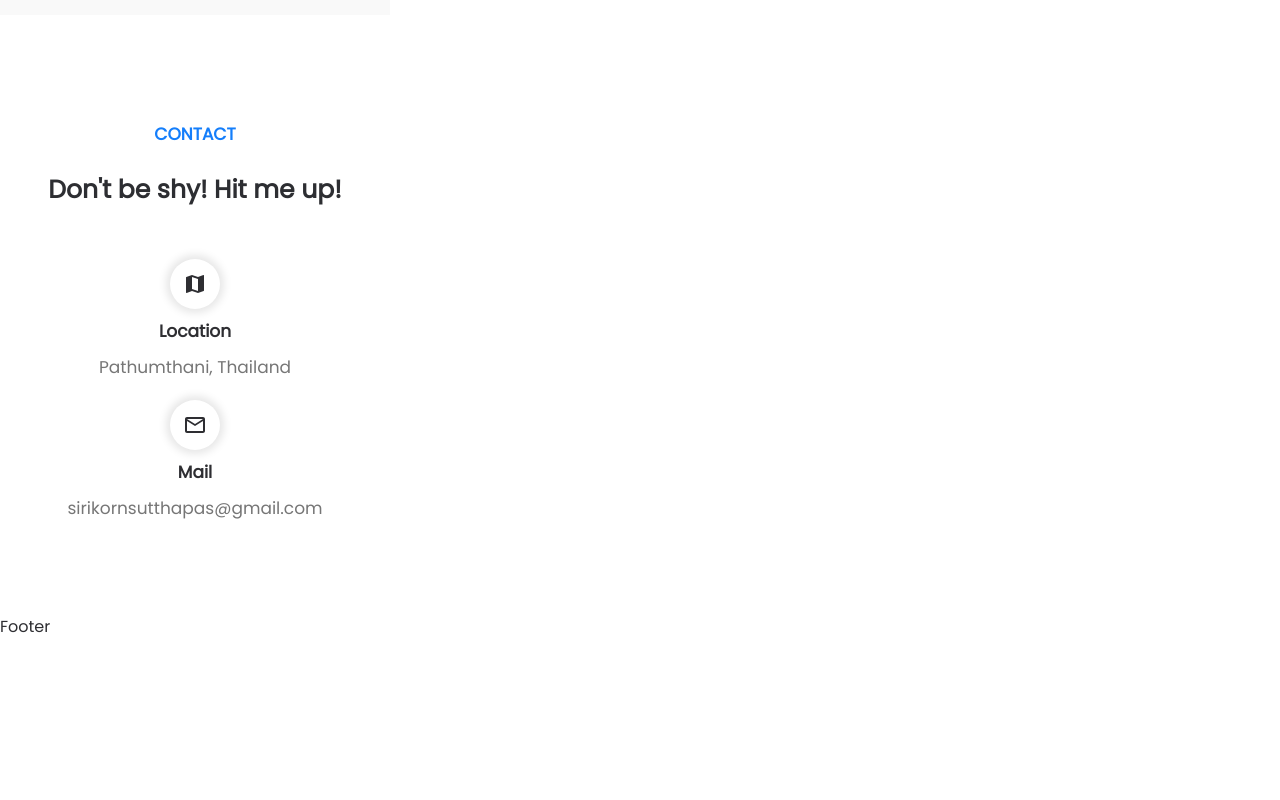
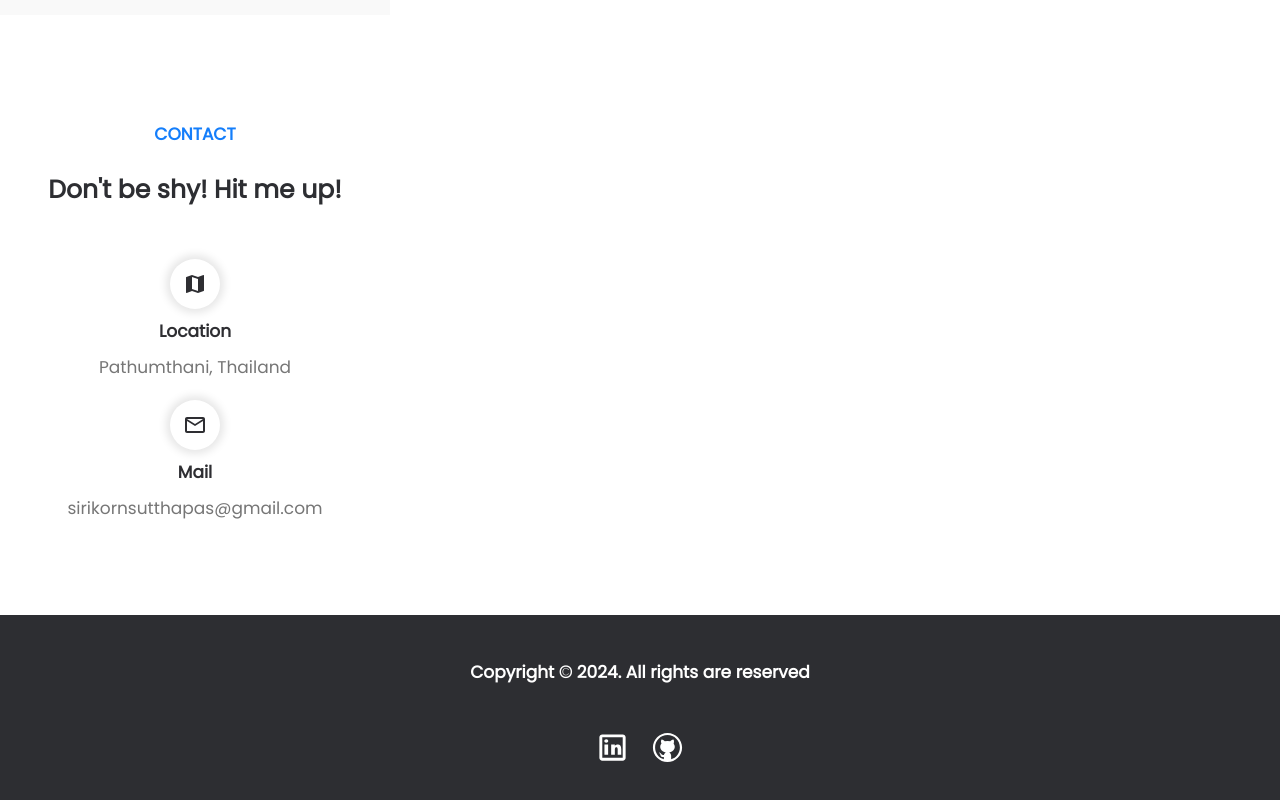
Before and after one commit to TortarZ/Portfolio-Website, a Next.js app: page / in a window 1280 px wide. Shown: the part 2016-2816 px from the top of the page. Before the commit the page ends 2655 px from the top, so only its background shows below. Built offline with nearby package versions, Linux system fonts and the light colour scheme.

Commit message:
Make footer section

```diff
--- /dev/null
+++ b/app/components/Footer.css
@@ -0,0 +1,22 @@
+.footer-section {
+  width: 100%;
+  height: 195px;
+  background-color: #2d2e32;
+  display: flex;
+  flex-direction: column;
+  align-items: center;
+  justify-content: space-evenly;
+}
+
+.link-footer {
+  display: flex;
+  gap: 20px;
+}
+
+.icon-footer {
+  fill: white;
+}
+
+:hover.icon-footer {
+  fill: #7bb9ff;
+}
--- a/app/components/Footer.tsx
+++ b/app/components/Footer.tsx
@@ -1,7 +1,48 @@
+import Link from "next/link";
 import React from "react";
+import "./Footer.css";
+
+const iconsize = 35;
 
 const Footer = () => {
-  return <div>Footer</div>;
+  return (
+    <>
+      <footer className="footer-section">
+        <h2 className="text-white font-bold text-[17px]">
+          Copyright © 2024. All rights are reserved
+        </h2>
+        <div className="link-footer">
+          <Link href="#">
+            <svg
+              xmlns="http://www.w3.org/2000/svg"
+              x="0px"
+              y="0px"
+              width={iconsize}
+              height={iconsize}
+              viewBox="0 0 24 24"
+              className="icon-footer"
+            >
+              <path d="M 5 3 C 3.895 3 3 3.895 3 5 L 3 19 C 3 20.105 3.895 21 5 21 L 19 21 C 20.105 21 21 20.105 21 19 L 21 5 C 21 3.895 20.105 3 19 3 L 5 3 z M 5 5 L 19 5 L 19 19 L 5 19 L 5 5 z M 7.7792969 6.3164062 C 6.9222969 6.3164062 6.4082031 6.8315781 6.4082031 7.5175781 C 6.4082031 8.2035781 6.9223594 8.7167969 7.6933594 8.7167969 C 8.5503594 8.7167969 9.0644531 8.2035781 9.0644531 7.5175781 C 9.0644531 6.8315781 8.5502969 6.3164062 7.7792969 6.3164062 z M 6.4765625 10 L 6.4765625 17 L 9 17 L 9 10 L 6.4765625 10 z M 11.082031 10 L 11.082031 17 L 13.605469 17 L 13.605469 13.173828 C 13.605469 12.034828 14.418109 11.871094 14.662109 11.871094 C 14.906109 11.871094 15.558594 12.115828 15.558594 13.173828 L 15.558594 17 L 18 17 L 18 13.173828 C 18 10.976828 17.023734 10 15.802734 10 C 14.581734 10 13.930469 10.406562 13.605469 10.976562 L 13.605469 10 L 11.082031 10 z"></path>
+            </svg>
+          </Link>
+
+          <Link href="#">
+            <svg
+              xmlns="http://www.w3.org/2000/svg"
+              x="0px"
+              y="0px"
+              width={iconsize}
+              height={iconsize}
+              viewBox="0 0 48 48"
+              className="icon-footer"
+            >
+              <path d="M 24 4 C 12.972066 4 4 12.972074 4 24 C 4 35.027926 12.972066 44 24 44 C 35.027934 44 44 35.027926 44 24 C 44 12.972074 35.027934 4 24 4 z M 24 7 C 33.406615 7 41 14.593391 41 24 C 41 31.66536 35.956939 38.122519 29 40.251953 L 29 35.136719 C 29 33.226635 27.899316 31.588619 26.308594 30.773438 A 10 8 0 0 0 32.4375 18.720703 C 32.881044 17.355414 33.376523 14.960672 32.199219 13.076172 C 29.929345 13.076172 28.464667 14.632086 27.765625 15.599609 A 10 8 0 0 0 24 15 A 10 8 0 0 0 20.230469 15.59375 C 19.529731 14.625773 18.066226 13.076172 15.800781 13.076172 C 14.449711 15.238817 15.28492 17.564557 15.732422 18.513672 A 10 8 0 0 0 21.681641 30.779297 C 20.3755 31.452483 19.397283 32.674042 19.097656 34.15625 L 17.783203 34.15625 C 16.486203 34.15625 15.98225 33.629234 15.28125 32.740234 C 14.58925 31.851234 13.845172 31.253859 12.951172 31.005859 C 12.469172 30.954859 12.144453 31.321484 12.564453 31.646484 C 13.983453 32.612484 14.081391 34.193516 14.650391 35.228516 C 15.168391 36.160516 16.229687 37 17.429688 37 L 19 37 L 19 40.251953 C 12.043061 38.122519 7 31.66536 7 24 C 7 14.593391 14.593385 7 24 7 z"></path>
+            </svg>
+          </Link>
+        </div>
+      </footer>
+    </>
+  );
 };
 
 export default Footer;
```
